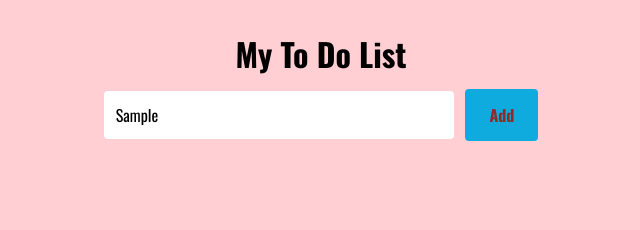
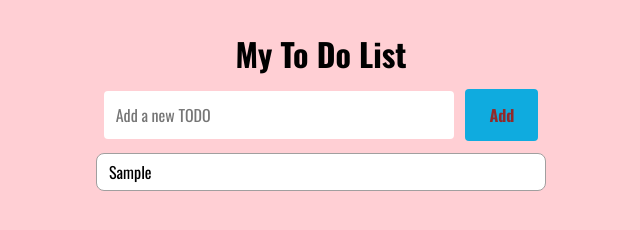
Before and after one commit to sonaa1107/demorepo, a plain HTML site: page index.html in a window 1280 px wide. Both pictures are taken after typing "Sample" into the empty fields and a click on the button "Add". Shown: the whole page, without its empty margins (319-959 px from the left). Drawn offline with nearby package versions, Linux system fonts and the light colour scheme; a web font is replaced by a local one.

Commit message:
add javascript file

```diff
--- a/index.css
+++ b/index.css
@@ -52,3 +52,16 @@ ul{
     flex-direction: column;
     align-items: center; */
 }
+ul li{
+    list-style-type: none;
+    cursor: pointer;
+    margin-block-end: 12px;
+    border-radius: 8px;
+    border: 0.125px solid #a19f9f;
+    padding: 6px 12px;
+    background-color: #ffffff;
+    display: flex;
+    align-items: center;
+    justify-content: space-between;
+    transition: background-color 0.5s;
+}
--- a/index.html
+++ b/index.html
@@ -10,16 +10,17 @@
     <div class="container">
         <div class="input-container">
             <h1>My To Do List</h1>
-            <input type="text" placeholder="Add a new TODO">
-            <input type="button" value="Add">
+            <input type="text" id="inputBox" placeholder="Add a new TODO">
+            <input type="button" id="addbtn" value="Add">
         </div>
-        <ul class="todoList">
+        <ul class="todoList" id="todoList">
             <!-- <li>Task1</li>
             <li>Task2</li>
             <li>Task3</li>
             <li>Task4</li> -->
         </ul>
     </div>
+   <script src="index.js"></script>
+</body>
 
-</body>
 </html>
--- /dev/null
+++ b/index.js
@@ -0,0 +1,19 @@
+const inputBox=document.getElementById("inputBox")
+const addbtn=document.getElementById("addbtn");
+const todo=document.getElementById("todoList")
+
+const addTodo=()=>{
+    const inputText=inputBox.value.trim();
+    if(inputText.length<=0){
+       return alert("add a todo")
+    }
+    const li=document.createElement('li')
+    const p=document.createElement('p')
+    p.innerHTML=inputText
+    li.appendChild(p)
+    todo.appendChild(li)
+    inputBox.value=""
+
+
+}
+addbtn.addEventListener('click',addTodo);
```
